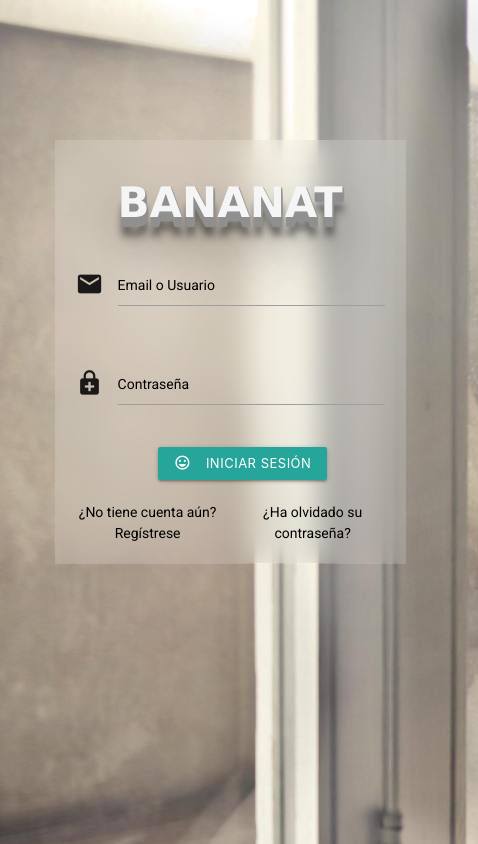
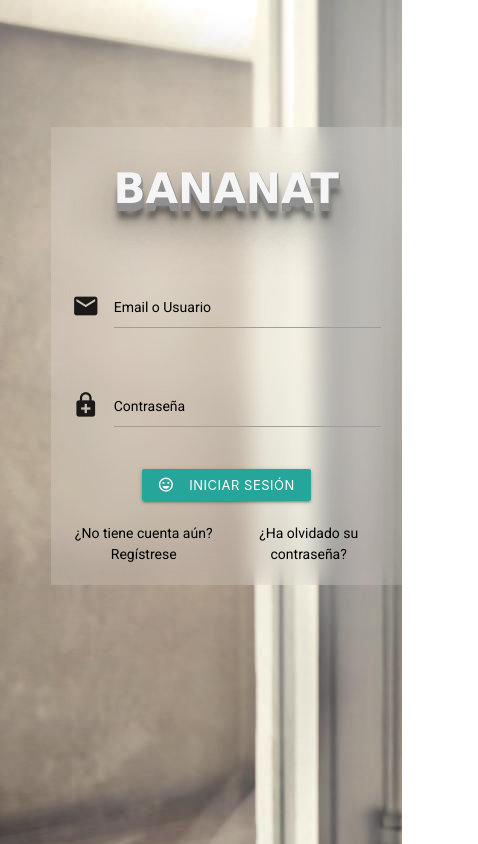
Before and after one commit to SyTW2019/E07, an Angular app in the folder Pruebas/Angular-Back/bananat/: page /login in a window 390 px wide. Shown: the whole page, 478 px wide, since content can reach past the window. Built offline with nearby package versions, Linux system fonts and the light colour scheme.

Commit message:
Fix: inputs formulario de login y clases en camelCase

```diff
--- a/Pruebas/Angular-Back/bananat/src/app/components/chat/chat.component.css
+++ b/Pruebas/Angular-Back/bananat/src/app/components/chat/chat.component.css
@@ -23,7 +23,7 @@
     border-radius: 3%;
 }
 
-#chat_header {
+#chatHeader {
     display: flex;
     justify-content: center;
     align-items: center;
@@ -31,12 +31,12 @@
     border-bottom: 1px solid black;
 }
 
-#chat_name {
+#chatName {
     font-size: 2vh;
     font-family: Neuton;
 }
 
-#chat_image {
+#chatImage {
     height: 7vh;
     width: 7vh;
     border: 1px solid black;
@@ -48,12 +48,12 @@
 
 }
 
-#chat_history {
+#chatHistory {
     background: lightgrey;
     height: 75%;
 }
 
-#chat_message_bar {
+#chatMessageBar {
     display: flex;
     justify-content: center;
     align-items: center;
@@ -62,13 +62,13 @@
     border-top: 1px solid black;
 }
 
-#box_message {
+#boxMessage {
     border-radius: 20px;
     width: 80%;
     height: 80%;
 }
 
-#submit_button {
+#submitButton {
     display: flex;
     justify-content: center;
     align-items: center;
@@ -76,12 +76,12 @@
     height: 20%;
 }
 
-.message_left {
+.messageLeft {
     width: 100%;
     filter: opacity(50);
 }
 
-.message_right {
+.messageRight {
     float: right;
     text-align: right;
     filter: opacity(50);
@@ -178,7 +178,7 @@
     overflow: auto;
 }
 
-#send_button {
+#sendButton {
     display: flex;
     justify-content: center;
     align-items: center;
--- a/Pruebas/Angular-Back/bananat/src/app/components/chat/chat.component.html
+++ b/Pruebas/Angular-Back/bananat/src/app/components/chat/chat.component.html
@@ -4,25 +4,25 @@
         </button>
     </div>
     <div id="messageArea" class="row col s12">
-        <div class="col s12 valign-wrapper" id="chat_header">
-            <div class="col s1" id="chat_image"></div>
-            <div class="col s10" id="chat_name" [innerHTML]="username">
+        <div class="col s12 valign-wrapper" id="chatHeader">
+            <div class="col s1" id="chatImage"></div>
+            <div class="col s10" id="chatName" [innerHTML]="username">
                 {{ username }}
             </div>
         </div>
 
-        <div class="col s12 messages" id="chat_history">
+        <div class="col s12 messages" id="chatHistory">
             <ul id="chat" [innerHTML]="htmlStr">
                 {{ htmlStr }}
             </ul>
         </div>
 
-        <div class="col s12 valign-wrapper" id="chat_message_bar">
-            <div class="col s11 valign-wrapper" id="box_message">
+        <div class="col s12 valign-wrapper" id="chatMessageBar">
+            <div class="col s11 valign-wrapper" id="boxMessage">
                 <textarea id="message" rows="10" cols="50" [(ngModel)]="message" (keyup)="$event.keyCode == 13 && sendMessage(user, message)">{{ message }}</textarea>
             </div>
-            <div class="col s1" id="submit_button">
-                <button (click)="sendMessage(user, message)" id="send_button" class="btn-block btn-small waves-effect waves-light" type="submit"><i class="material-icons">send</i></button>
+            <div class="col s1" id="submitButton">
+                <button (click)="sendMessage(user, message)" id="sendButton" class="btn-block btn-small waves-effect waves-light" type="submit"><i class="material-icons">send</i></button>
             </div>
         </div>
     </div>
--- a/Pruebas/Angular-Back/bananat/src/app/components/chat/chat.component.ts
+++ b/Pruebas/Angular-Back/bananat/src/app/components/chat/chat.component.ts
@@ -60,7 +60,7 @@ export class ChatComponent {
   }
 
   autoScroll() {
-    const chat = document.querySelector('#chat_history');
+    const chat = document.querySelector('#chatHistory');
     chat.scrollTop = chat.scrollHeight;
   }
 }
--- a/Pruebas/Angular-Back/bananat/src/app/components/login/login.component.css
+++ b/Pruebas/Angular-Back/bananat/src/app/components/login/login.component.css
@@ -1,25 +1,30 @@
 .blur {
     background-color: rgba(255, 255, 255, .15);
-    backdrop-filter: blur(15px);
+    backdrop-filter: blur(1.5vh);
 }
 
-#div_login {
-    margin-top: 15%;
+#divLogin {
+    display: flex;
+    justify-content: center;
+    align-items: center;
+    flex-direction: column;
+    margin-top: 15vh;
 }
 
-.app_name {
+.appName {
+    margin-bottom: 7vh;
     text-transform: uppercase;
     font-family: verdana;
     font-size: 3em;
     font-weight: 700;
     color: #f5f5f5;
-    text-shadow: 1px 1px 1px #919191, 1px 2px 1px #919191, 1px 3px 1px #919191, 1px 4px 1px #919191, 1px 5px 1px #919191, 1px 6px 1px #919191, 1px 7px 1px #919191, 1px 8px 1px #919191, 1px 9px 1px #919191, 1px 10px 1px #919191, 1px 18px 6px rgba(16, 16, 16, 0.4), 1px 22px 10px rgba(16, 16, 16, 0.2), 1px 25px 35px rgba(16, 16, 16, 0.2), 1px 30px 60px rgba(16, 16, 16, 0.4);
+    text-shadow: 0.1vh 0.1vh 0.1vh #919191, 0.1vh 0.2vh 0.1vh #919191, 0.1vh 0.3vh 0.1vh #919191, 0.1vh 0.4vh 0.1vh #919191, 0.1vh 0.5vh 0.1vh #919191, 0.1vh 0.6vh 0.1vh #919191, 0.1vh 0.7vh 0.1vh #919191, 0.1vh 0.8vh 0.1vh #919191, 0.1vh 0.9vh 0.1vh #919191, 0.1vh 1vh 0.1vh #919191, 0.1vh 1.8vh 0.6vh rgba(16, 16, 16, 0.4), 0.1vh 2.2vh 1vh rgba(16, 16, 16, 0.2), 0.1vh 2.5vh 3.5vh rgba(16, 16, 16, 0.2), 0.1vh 3vh 6vh rgba(16, 16, 16, 0.4);
     text-align: center;
 }
 
-#register_option,
-#forgotten_password_option {
-    margin-top: 2px;
+#registerOption,
+#forgottenPasswordOption {
+    margin-top: 0.2vh;
     text-align: center;
 }
 
@@ -41,14 +46,22 @@ a:hover {
     background-repeat: no-repeat;
 }
 
-@media (max-width: 900px) {
-     ::nd-deep .body {
+@media (max-width: 1000px) {
+    ::nd-deep .body {
         background-image: url("../../assets/img/responsive_login_background.jpeg");
-        background-position: center;
+        background-position: center center;
         background-size: cover;
+        background-repeat: no-repeat;
+        background-attachment: fixed;
     }
-    #div_login {
-        margin-top: 40%;
-        margin-left: 10%;
+    #divLogin {
+        margin-top: 15vh;
+        margin-left: 8vw;
     }
 }
+
+#loginButtomContainer {
+    display: flex;
+    justify-content: center;
+    align-items: center;
+}
--- a/Pruebas/Angular-Back/bananat/src/app/components/login/login.component.html
+++ b/Pruebas/Angular-Back/bananat/src/app/components/login/login.component.html
@@ -1,34 +1,34 @@
 <div class="container">
     <div class="row">
-        <div class="col s12 m5 blur" id="div_login">
-            <h1 class="app_name" tabindex="0">BANANAT</h1>
+        <div class="col s12 m5 blur" id="divLogin">
+            <h1 class="appName" tabindex="0">BANANAT</h1>
             <form class="col s12" id="userForm">
                 <div class="row">
                     <div class="input-field col s12">
                         <i class="medium material-icons prefix">email</i>
                         <input id="user_field" type="text" class="validate" [(ngModel)]="user" name="user">
-                        <label for="email">Email o Usuario</label>
+                        <label for="user_field">Email o Usuario</label>
                     </div>
                 </div>
                 <div class="row">
                     <div class="input-field col s12">
                         <i class="medium material-icons prefix">enhanced_encryption</i>
                         <input id="password_field" type="password" class="validate" [(ngModel)]="pwd" name="pwd">
-                        <label for="password">Contraseña</label>
+                        <label for="password_field">Contraseña</label>
                     </div>
                 </div>
                 <div class="row">
-                    <div class="col s12 push-s3">
+                    <div class="col s12" id="loginButtomContainer">
                         <button class="btn waves-effect waves-light btn-small" type="submit" name="Login" (click)="login()">Iniciar Sesión
                             <i class="material-icons left">sentiment_very_satisfied</i>
                         </button>
                     </div>
                 </div>
                 <div class="row">
-                    <div class="col s6" id="register_option">
+                    <div class="col s6" id="registerOption">
                         <a tabindex="0" [routerLink]="['/register']">¿No tiene cuenta aún? Regístrese</a>
                     </div>
-                    <div class="col s6" id="forgotten_password_option">
+                    <div class="col s6" id="forgottenPasswordOption">
                         <a tabindex="0">¿Ha olvidado su contraseña?</a>
                     </div>
                 </div>
--- a/Pruebas/Angular-Back/bananat/src/app/components/register/register.component.css
+++ b/Pruebas/Angular-Back/bananat/src/app/components/register/register.component.css
@@ -21,7 +21,7 @@
     color: #828282;
   }
 
-.app_name {
+.appName {
     margin-bottom: 7vh;
     text-transform: uppercase;
     font-family: verdana;
@@ -95,7 +95,7 @@ input {
     margin: 1.5vh;
 }
 
-.register_button
+.registerButton
 {
     margin-bottom: 1vh;
     margin-top: 2vh;
@@ -112,7 +112,7 @@ input {
 
 /****************** Google Register ******************/
 
-.google_register
+.googleRegister
 {
     width: 13vh;
     height: inherit;
@@ -152,7 +152,7 @@ span.label
     height: 2.5vh;
 }
 
-.google_register:hover {
+.googleRegister:hover {
     background-color: #ff4b4b;
     border-color: #ff4b4b;
     cursor: pointer;
@@ -180,7 +180,7 @@ span.label
     color: white;
 }
 
-.facebook_register
+.facebookRegister
 {
     width: 13vh;
     height: inherit;
@@ -195,7 +195,7 @@ span.label
     align-items: center;
 }
 
-.facebook_register:hover {
+.facebookRegister:hover {
     background-color: #4668c2;
     border-color: #4668c2;
     cursor: pointer;
--- a/Pruebas/Angular-Back/bananat/src/app/components/register/register.component.html
+++ b/Pruebas/Angular-Back/bananat/src/app/components/register/register.component.html
@@ -1,5 +1,5 @@
 <section>
-    <h1 class="app_name" tabindex="0">BANANAT</h1>
+    <h1 class="appName" tabindex="0">BANANAT</h1>
     <div class="register">
         <form class="col s12 m12 l12 formulario">
             <div class="row field">
@@ -32,14 +32,14 @@
             </div>
         </form>
         <div class="socialnetworkregister flex-container">
-            <button class="google_register" type="submit">
+            <button class="googleRegister" type="submit">
                 <img src="google_icon.png" class="GIcon" alt="google icon">
                 <div id="googleCustomBtn">
                     <span class="buttonText">Google</span>
                 </div>
             </button>
 
-            <button class="facebook_register" type="submit">
+            <button class="facebookRegister" type="submit">
                 <img src="facebook_icon.png" class="fbIcon" alt="fb icon">
                 <div id="facebookCustomBtn">
                     <span class="buttonText">Facebook</span>
@@ -47,7 +47,7 @@
             </button>
         </div>
 
-        <div class="register_button">
+        <div class="registerButton">
             <button class="btn waves-effect waves-light" type="submit" name="action" (click)="register()">
                     Registrarse
             </button>
```
